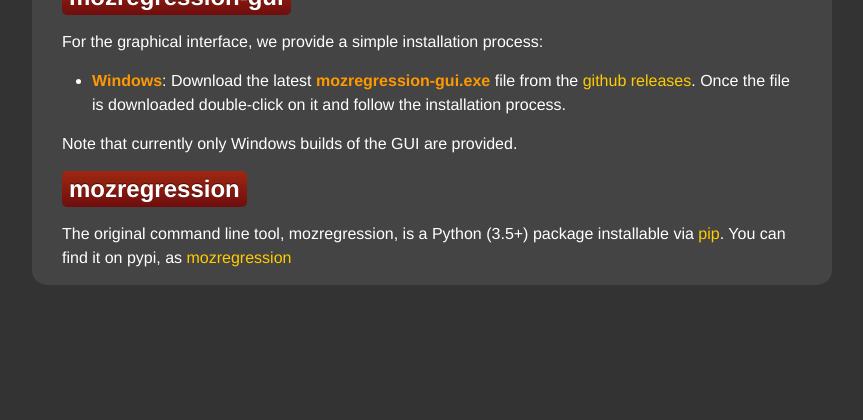
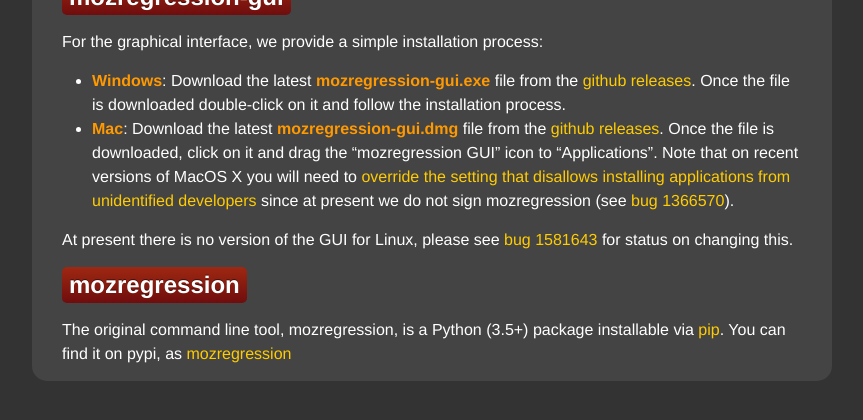
Before and after one commit to mozilla/mozregression, a Jekyll site: the page built from docs/install.md, in a window 1280 px wide, cut to the strip 324-744 px from the top of the page. Shown: the whole strip, without its empty margins (208-1071 px from the left). Built offline with Jekyll 4.4.1, drawn with Linux system fonts in a browser that asks for light colours.

Commit message:
Update docs/website for Mac GUI

```diff
--- a/docs/install.md
+++ b/docs/install.md
@@ -15,8 +15,16 @@
   Download the latest **mozregression-gui.exe** file from the
   [github releases]. Once the file is downloaded double-click on it and
   follow the installation process.
+- **Mac**:
+  Download the latest **mozregression-gui.dmg** file from the
+  [github releases]. Once the file is downloaded, click on it and drag
+  the "mozregression GUI" icon to "Applications". Note that on recent
+  versions of MacOS X you will need to [override the setting that disallows
+  installing applications from unidentified developers](https://support.apple.com/en-ca/guide/mac-help/mh40616/mac) since at present we do not sign mozregression (see
+  [bug 1366570]).
 
-Note that currently only Windows builds of the GUI are provided.
+At present there is no version of the GUI for Linux, please see [bug 1581643]
+for status on changing this.
 
 ## mozregression
 
@@ -25,5 +33,6 @@
 [mozregression](https://pypi.org/project/mozregression/)
 
 [github releases]: https://github.com/mozilla/mozregression/releases
-[from github]: https://github.com/mozilla/mozregression/blob/master/gui/README.rst
+[bug 1366570]: https://bugzilla.mozilla.org/show_bug.cgi?id=1366570
+[bug 1581643]: https://bugzilla.mozilla.org/show_bug.cgi?id=1581643
 [pip]: https://pypi.org/project/pip/
```
